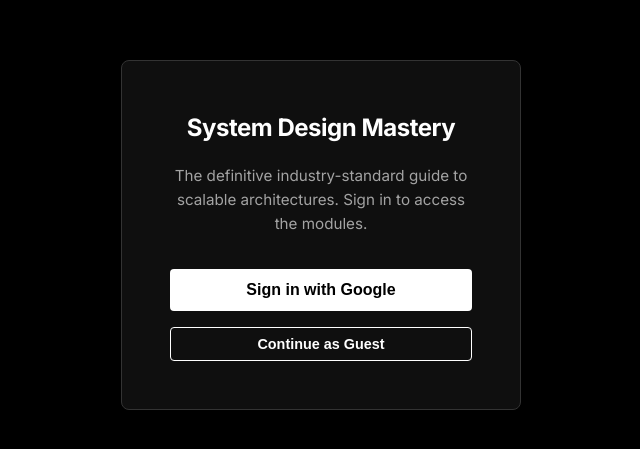
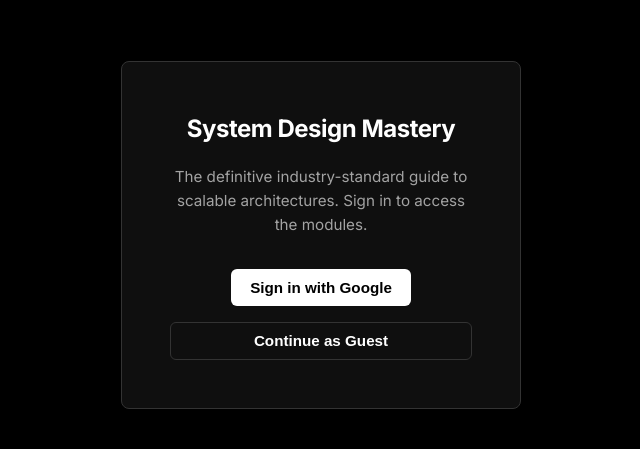
Before and after one commit to anshullakra007/system-design-learning-platform, a React (Vite) app: page / in a window 1280 px wide. Shown: the part 165-614 px from the top of the page, without its empty margins (319-959 px from the left). Built offline with nearby package versions, Linux system fonts and the light colour scheme; no server answers.

Commit message:
feat: Enterprise UI & Visual Polish (FAANG standard layout, typography, PIP fixes)

```diff
--- a/src/components/Course/ModuleContent.jsx
+++ b/src/components/Course/ModuleContent.jsx
@@ -19,6 +19,24 @@ export default function ModuleContent({ activeModule }) {
         </div>
         <p className="module-desc">{activeModule.description}</p>
       </div>
+
+      {activeModule.title.toLowerCase().includes("approach a system design") && (
+        <div style={{ marginBottom: '4rem' }}>
+          <h2 className="chapter-title" style={{ marginBottom: '1rem' }}>Visual Blueprint: The Approach</h2>
+          <Mermaid chart={`graph TD
+    A[1. Requirement Gathering] -->|Clarify Ambiguity| B[2. Capacity Estimation]
+    B -->|Define Scale| C[3. High Level Design]
+    C -->|Core Components| D[4. Detailed Design]
+    D -->|Bottlenecks & Tradeoffs| E[5. Resolve & Scale]
+
+    style A fill:#1a1a1a,stroke:#333,stroke-width:2px,color:#fff
+    style B fill:#1a1a1a,stroke:#333,stroke-width:2px,color:#fff
+    style C fill:#1a1a1a,stroke:#333,stroke-width:2px,color:#fff
+    style D fill:#1a1a1a,stroke:#333,stroke-width:2px,color:#fff
+    style E fill:#1a1a1a,stroke:#333,stroke-width:2px,color:#fff
+          `} />
+        </div>
+      )}
 
       {activeModule.chapters.map((chapter, idx) => (
         <div key={idx} className="chapter-container">
--- a/src/components/Exam/ExamEngine.jsx
+++ b/src/components/Exam/ExamEngine.jsx
@@ -57,10 +57,11 @@ export default function ExamEngine({ exam }) {
                 }
                 return (
                   <div key={oIndex} className={className} onClick={() => handleSelect(qIndex, oIndex)}>
-                    <div className="option-content">
+                    <span className="option-letter">{String.fromCharCode(65 + oIndex)}</span>
+                    <span className="option-text">{opt}</span>
+                    <div style={{ marginLeft: 'auto', display: 'flex', alignItems: 'center' }}>
                       {submitted && oIndex === q.correctIndex && <CheckCircle2 size={18} className="option-icon" />}
                       {submitted && answers[qIndex] === oIndex && oIndex !== q.correctIndex && <XCircle size={18} className="option-icon" />}
-                      <span>{opt}</span>
                     </div>
                   </div>
                 )
--- a/src/components/Exam/ProctoredExamEnvironment.jsx
+++ b/src/components/Exam/ProctoredExamEnvironment.jsx
@@ -206,14 +206,14 @@ export default function ProctoredExamEnvironment({ tierData, tierLevel, onExit }
           <p className="question-text">{q.question}</p>
           <div className="options-grid">
             {q.options.map((opt, idx) => (
-              <button
+              <div
                 key={idx}
                 className={`exam-option ${answers[currentQuestion] === idx ? 'selected' : ''}`}
                 onClick={() => handleAnswer(idx)}
               >
-                <span className="opt-letter">{String.fromCharCode(65 + idx)}</span>
-                {opt}
-              </button>
+                <span className="option-letter">{String.fromCharCode(65 + idx)}</span>
+                <span className="option-text">{opt}</span>
+              </div>
             ))}
           </div>
         </div>
@@ -241,8 +241,7 @@ export default function ProctoredExamEnvironment({ tierData, tierLevel, onExit }
 
       {/* Picture in Picture Webcam */}
       <div className="pip-webcam">
-        <div className="rec-indicator"><span className="red-dot"></span> REC</div>
-        <video ref={videoRef} autoPlay muted playsInline></video>
+        <video ref={videoRef} autoPlay muted playsInline className="webcam-preview"></video>
       </div>
     </div>
   );
--- a/src/index.css
+++ b/src/index.css
@@ -94,7 +94,7 @@ body {
 .main-content {
   margin-left: 280px;
   flex: 1;
-  padding: 4rem 6rem;
+  padding: 4rem 6rem 150px 6rem; /* 150px bottom padding for PiP / banner clearance */
   max-width: 1200px;
 }
 
@@ -130,6 +130,8 @@ body {
   flex-direction: column;
   gap: 2rem;
   margin-bottom: 6rem;
+  max-width: 70ch;
+  margin: 0 auto; /* Center documentation for optimal reading */
 }
 
 .chapter-title {
@@ -284,14 +286,18 @@ body {
 .exam-option {
   padding: 1rem 1.5rem;
   border: 1px solid var(--border-color);
-  border-radius: 4px;
+  border-radius: 6px;
   cursor: pointer;
   background: var(--bg-color);
-  transition: all 0.2s;
+  transition: all 0.2s ease;
   color: #a0a0a0;
+  display: flex;
+  align-items: center;
+  gap: 1rem;
 }
 
 .exam-option:hover {
+  background: rgba(255, 255, 255, 0.05);
   border-color: #555;
   color: var(--text-main);
 }
@@ -299,7 +305,19 @@ body {
 .exam-option.selected {
   border-color: var(--text-main);
   color: var(--text-main);
-  background: #1a1a1a;
+  background: rgba(255, 255, 255, 0.08);
+}
+
+.option-letter {
+  font-weight: 700;
+  color: var(--text-main);
+  background: rgba(255,255,255,0.1);
+  padding: 0.2rem 0.6rem;
+  border-radius: 4px;
+}
+
+.option-text {
+  font-size: 1rem;
 }
 
 .exam-option.correct {
@@ -347,44 +365,50 @@ body {
 }
 
 /* Buttons */
-.btn-primary {
+.btn-primary, .primary-btn {
   background: var(--text-main);
   color: var(--bg-color);
   border: none;
-  padding: 0.75rem 1.5rem;
-  font-size: 1rem;
+  padding: 0.6rem 1.2rem;
+  font-size: 0.95rem;
   font-weight: 600;
-  border-radius: 4px;
+  border-radius: 6px;
   cursor: pointer;
-  width: 100%;
-  transition: opacity 0.2s;
+  transition: opacity 0.2s ease, transform 0.1s ease;
+  width: auto;
+  display: inline-block;
+  text-align: center;
 }
 
-.btn-primary:hover:not(:disabled) {
+.btn-primary:hover:not(:disabled), .primary-btn:hover:not(:disabled) {
   opacity: 0.9;
+  transform: translateY(-1px);
 }
 
-.btn-primary:disabled {
+.btn-primary:disabled, .primary-btn:disabled {
   background: #333;
   color: #666;
   cursor: not-allowed;
 }
 
-.btn-secondary {
+.btn-secondary, .secondary-btn {
   background: transparent;
   color: var(--text-main);
-  border: 1px solid var(--text-main);
-  padding: 0.5rem 1rem;
-  font-size: 0.9rem;
+  border: 1px solid var(--border-color);
+  padding: 0.6rem 1.2rem;
+  font-size: 0.95rem;
   font-weight: 600;
-  border-radius: 4px;
+  border-radius: 6px;
   cursor: pointer;
-  transition: all 0.2s;
+  transition: all 0.2s ease;
+  width: auto;
+  display: inline-block;
+  text-align: center;
 }
 
-.btn-secondary:hover {
-  background: var(--text-main);
-  color: var(--bg-color);
+.btn-secondary:hover, .secondary-btn:hover {
+  background: rgba(255, 255, 255, 0.05);
+  border-color: var(--text-main);
 }
 
 /* Login Screen */
@@ -990,3 +1014,18 @@ html, body {
   50% { opacity: 0.5; }
   100% { opacity: 1; }
 }
+
+/* Floating PiP Webcam */
+.webcam-preview {
+  position: fixed;
+  bottom: 20px;
+  right: 20px;
+  width: 240px;
+  height: 180px;
+  background: #000;
+  border-radius: 12px;
+  box-shadow: 0 10px 30px rgba(0, 0, 0, 0.5);
+  border: 1px solid var(--border-color);
+  z-index: 100;
+  object-fit: cover;
+}
```
